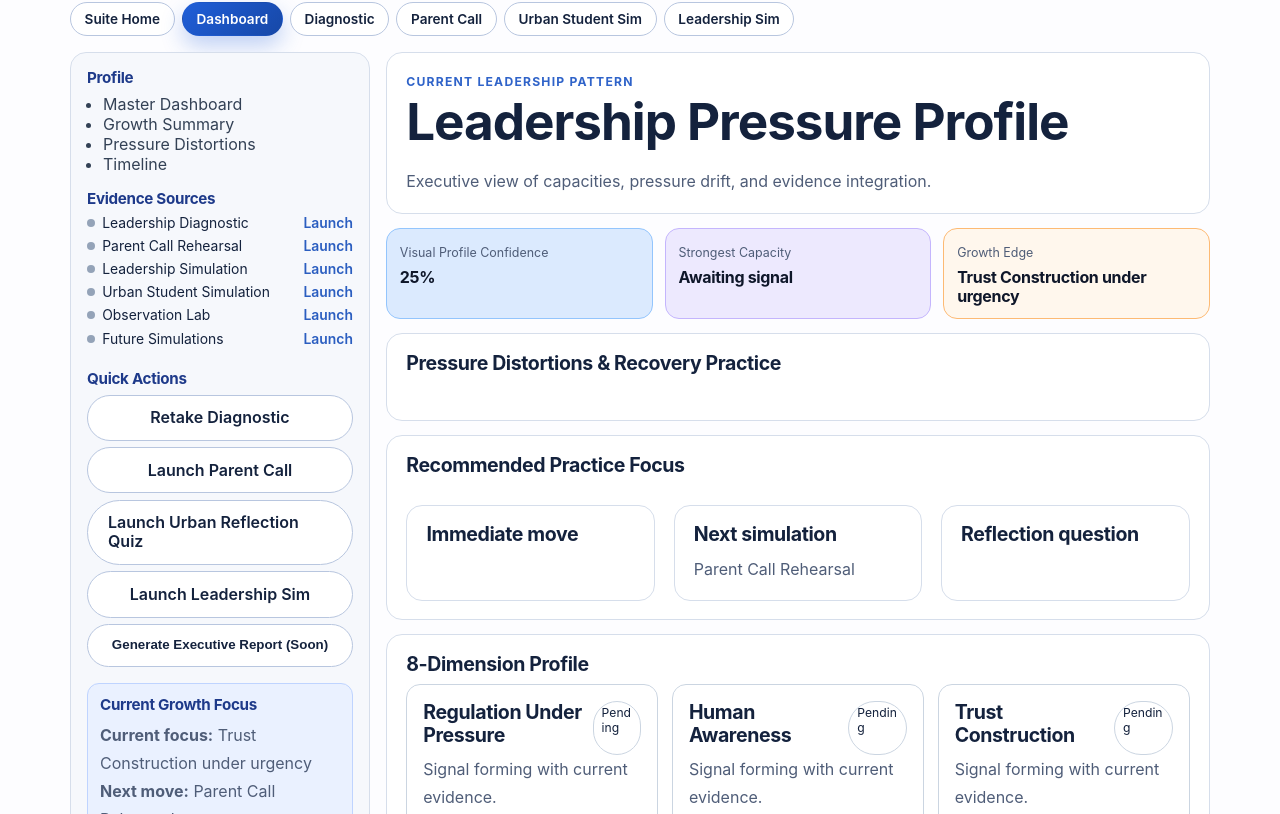
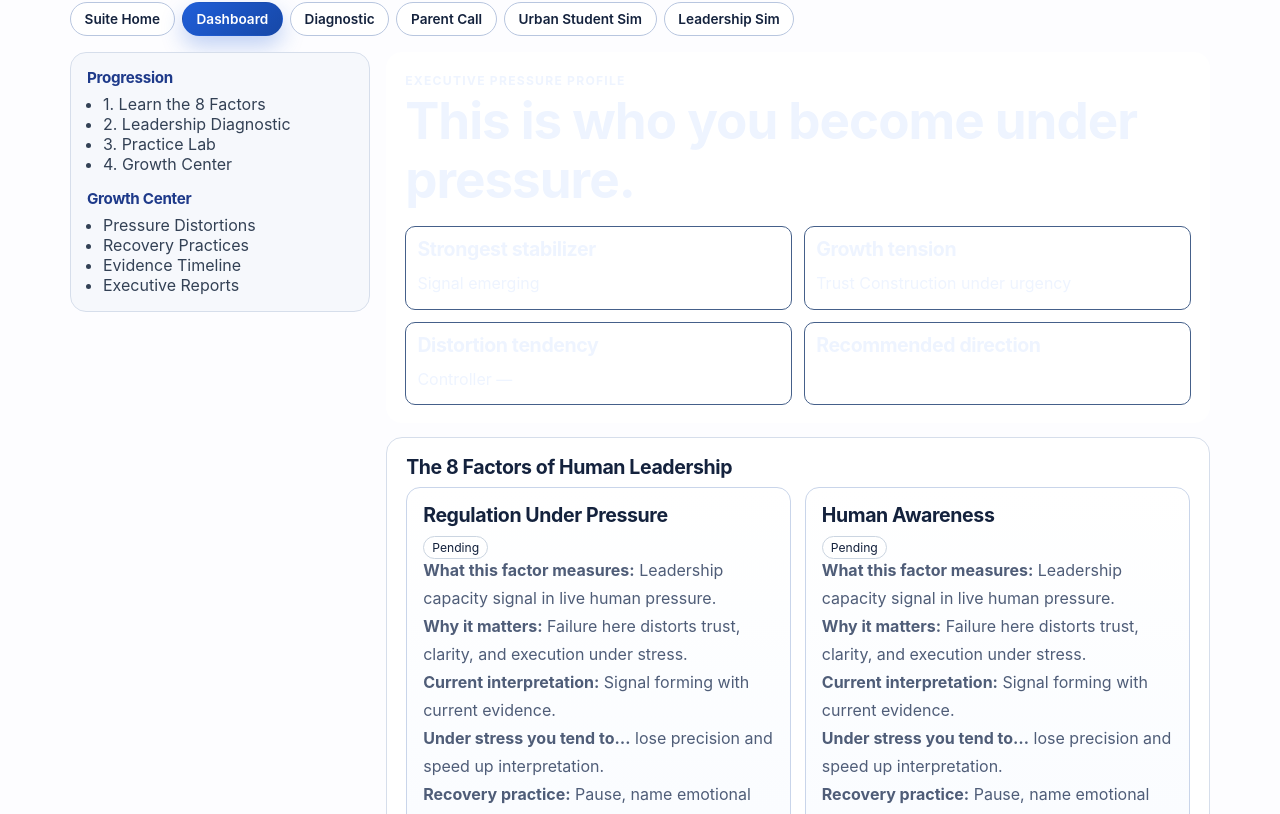
Before and after one commit to DrRobF/rob-furman-portfolio, a Next.js app: page /human-equation-suite/dashboard in a window 1280 px wide. Shown: the part 186-1000 px from the top of the page. Built offline with nearby package versions, Linux system fonts and the light colour scheme.

Commit message:
Redesign Human Equation Suite progression and executive dashboard

```diff
--- a/app/globals.css
+++ b/app/globals.css
@@ -1831,3 +1831,12 @@ p {
   .hes-app-layout { grid-template-columns: minmax(0, 1fr); }
   .hes-command-sidebar { position: static; }
 }
+
+.hes-hero-profile{background:linear-gradient(135deg,#0f1b33,#1f3c6d);color:#eef4ff;border:0}
+.hes-hero-profile p,.hes-hero-profile h1,.hes-hero-profile h3{color:#eef4ff}
+.hes-hero-grid{display:grid;grid-template-columns:repeat(2,minmax(0,1fr));gap:.75rem;margin-top:.8rem}
+.hes-hero-grid>div{padding:.7rem;border:1px solid #45608a;border-radius:10px;background:rgba(255,255,255,.04)}
+.hes-factor-grid{display:grid;grid-template-columns:repeat(2,minmax(0,1fr));gap:.85rem}
+.hes-factor-panel{border:1px solid #c9d5ea;border-radius:14px;padding:1rem;background:linear-gradient(180deg,#fff,#f8fbff)}
+.hes-learning-shell{max-width:1000px;margin:0 auto}
+@media (max-width:900px){.hes-factor-grid,.hes-hero-grid{grid-template-columns:1fr}}
--- a/app/human-equation-suite/dashboard/page.js
+++ b/app/human-equation-suite/dashboard/page.js
@@ -15,26 +15,7 @@ const reportTabs = [
   { key: 'observation-lab', label: 'Observation Lab', sourceKey: 'observationLab' },
 ];
 
-const dimensionInsightMap = {
-  regulation: { low: 'Pressure appears to affect pacing and recovery speed.', mid: 'Stability is present, but urgency can still compress response time.', high: 'Current evidence suggests steady emotional pacing under pressure.' },
-  awareness: { low: 'Behavior may be interpreted before enough human context is gathered.', mid: 'Context is noticed, but may depend on how clearly emotional cues appear.', high: 'Evidence suggests strong attention to hidden context behind surface behavior.' },
-  trust: { low: 'Trust may weaken when urgency pushes decisions faster than relational repair.', mid: 'Relational care is visible, but consistency under pressure needs strengthening.', high: 'Evidence suggests stable attention to dignity, repair, and relational safety.' },
-  reality: { low: 'Emotional load may narrow evidence-gathering.', mid: 'Fact-finding is present, but assumptions can still enter under urgency.', high: 'Current evidence suggests strong separation of fact, emotion, and assumption.' },
-  grayArea: { low: 'Ambiguity may push decisions toward either rigidity or inconsistency.', mid: 'Context is considered, but fairness needs clearer explanation under pressure.', high: 'Evidence suggests mature navigation of competing truths.' },
-  systems: { low: 'Responses may stay individual rather than system-based.', mid: 'System patterns are noticed, but routines may need clearer follow-through.', high: 'Evidence suggests strong awareness of routines, roles, and distributed support.' },
-  instructional: { low: 'Instructional implications may remain secondary to behavior or urgency.', mid: 'Academic context is considered, but needs stronger linkage to action.', high: 'Evidence suggests strong connection between leadership moves and learning conditions.' },
-  vision: { low: 'Purpose may not yet translate into a clear change pathway.', mid: 'Vision is present, but needs stronger behavioral alignment.', high: 'Evidence suggests clear connection between purpose, trust, and forward movement.' },
-};
-
-const getDimensionInsight = (dimensionKey, score) => {
-  const map = dimensionInsightMap[dimensionKey];
-  if (!map) return 'Signal forming with current evidence.';
-  if (!Number.isFinite(score)) return 'Signal forming with current evidence.';
-  if (score < 2.5) return map.low;
-  if (score < 3.75) return map.mid;
-  return map.high;
-};
-
+const getDimensionInsight = (key, score) => Number.isFinite(score) ? `Current signal: ${score >= 3.8 ? 'stabilizing strength under pressure' : score >= 3 ? 'forming capacity with inconsistent pressure reliability' : 'active growth edge that distorts under pressure'} in ${key}.` : 'Signal forming with current evidence.';
 const toSourceChips = (weights = {}) => Object.entries(weights).filter(([, value]) => value > 0).map(([source]) => source === 'diagnostic' ? 'Diagnostic' : source === 'urbanSim' ? 'Urban' : source === 'parentCall' ? 'Parent Call' : source === 'leadershipSim' ? 'Leadership Sim' : source === 'observationLab' ? 'Observation' : source).slice(0, 3);
 
 export default function HumanEquationDashboardPage() {
@@ -78,7 +59,6 @@ export default function HumanEquationDashboardPage() {
   const growthEdge = sorted[sorted.length - 1];
   const interpretation = profile.interpretation || {};
   const focusTitle = interpretation.mostFragileCapacity || growthEdge?.label || 'Trust Construction under urgency';
-
   const report = reportTabs.find((item) => item.key === activeReport);
   const source = report ? profile.evidenceSources[report.sourceKey] : null;
   const reportExists = source?.status === 'completed' || activeReport === 'urban' && !!urbanReport;
@@ -86,47 +66,13 @@ export default function HumanEquationDashboardPage() {
   return <section className="section section-light"><div className="container"><LanguageSwitcher /><HumanEquationNav />
     <div className="hes-app-layout top-space-sm">
       <aside className="hes-command-sidebar">
-        <section>
-          <h3>Profile</h3>
-          <ul>
-            <li>Master Dashboard</li><li>Growth Summary</li><li>Pressure Distortions</li><li>Timeline</li>
-          </ul>
-        </section>
-        <section>
-          <h3>Evidence Sources</h3>
-          {Object.values(profile.evidenceSources).map((s) => {
-            const done = s.status === 'completed';
-            return <div key={s.key} className="sidebar-source-row"><span className={`dot ${done ? 'done' : ''}`} />{s.label}<Link href={done ? `/human-equation-suite/dashboard?tab=${reportTabs.find((t) => t.sourceKey === s.key)?.key || 'diagnostic'}` : s.route} className="text-link">{done ? 'View Report' : 'Launch'}</Link></div>;
-          })}
-        </section>
-        <section>
-          <h3>Quick Actions</h3>
-          <div className="quick-actions">
-            <Link className="button secondary" href="/human-equation-suite/diagnostic">Retake Diagnostic</Link>
-            <Link className="button secondary" href="/human-equation">Launch Parent Call</Link>
-            <Link className="button secondary" href="/human-equation-suite/urban-reflection">Launch Urban Reflection Quiz</Link>
-            <Link className="button secondary" href="/simulation-overview">Launch Leadership Sim</Link>
-            <button className="button secondary" type="button" disabled>Generate Executive Report (Soon)</button>
-          </div>
-        </section>
-        <section className="focus-box"><h3>Current Growth Focus</h3><p><strong>Current focus:</strong> {focusTitle}</p><p><strong>Next move:</strong> {interpretation.nextBestStep || 'Parent Call Rehearsal'}</p></section>
+        <section><h3>Progression</h3><ul><li>1. Learn the 8 Factors</li><li>2. Leadership Diagnostic</li><li>3. Practice Lab</li><li>4. Growth Center</li></ul></section>
+        <section><h3>Growth Center</h3><ul><li>Pressure Distortions</li><li>Recovery Practices</li><li>Evidence Timeline</li><li>Executive Reports</li></ul></section>
       </aside>
-
       <main className="hes-main-content">
-        <article className="card"><p className="eyebrow">Current Leadership Pattern</p><h1>Leadership Pressure Profile</h1><p>{interpretation.summary || 'Executive view of capacities, pressure drift, and evidence integration.'}</p></article>
-        <section className="hes-kpi-strip"><article className="kpi-card kpi-blue"><p>Visual Profile Confidence</p><h3>{Math.round(profile.confidenceLevels.blended * 100)}%</h3></article><article className="kpi-card kpi-purple"><p>Strongest Capacity</p><h3>{interpretation.strongestCapacity || strongest?.label || 'Awaiting signal'}</h3></article><article className="kpi-card kpi-amber"><p>Growth Edge</p><h3>{focusTitle}</h3></article></section>
-
-        <article className="card"><h2>Pressure Distortions & Recovery Practice</h2><div className="card-grid">{(interpretation.pressureIdentityDetails || []).map((item) => <article key={item.name} className="card"><h3>{item.name}</h3><p><strong>Drift:</strong> {item.pattern}</p><p><strong>Recovery practice:</strong> {item.practice}</p></article>)}</div></article>
-
-        <article className="card"><h2>Recommended Practice Focus</h2><div className="card-grid"><article className="card"><h3>Immediate move</h3><p>{interpretation.recommendedCoachingFocus}</p></article><article className="card"><h3>Next simulation</h3><p>{profile.recommendations?.nextSimulation || 'Parent Call Rehearsal'}</p></article><article className="card"><h3>Reflection question</h3><p>{interpretation.reflectionQuestion}</p></article></div></article>
-
-        <article className="card"><h2>8-Dimension Profile</h2><div className="hes-dimension-grid">{dimensionDefinitions.map(({ key, label }) => { const d = profile.dimensions[key]; return <article key={key} className="dimension-tile"><header><h3>{label}</h3><span className="score-pill">{Number.isFinite(d.blendedCompositeScore) ? `${d.blendedCompositeScore.toFixed(1)} / 5` : 'Pending'}</span></header><p className="dim-insight">{getDimensionInsight(key, d.blendedCompositeScore)}</p><div className="source-chips">{toSourceChips(d.evidenceWeights).map((chip) => <span key={chip}>{chip}</span>)}</div></article>; })}</div></article>
-
-        <article className="card"><h2>Evidence Summary</h2><div className="hes-evidence-table-wrap"><table className="hes-evidence-table"><thead><tr><th>Source</th><th>Status</th><th>What it contributes</th><th>Last completed</th><th>Action</th></tr></thead><tbody>{Object.values(profile.evidenceSources).map((s) => { const done = s.status === 'completed'; return <tr key={s.key}><td>{s.label}</td><td><span className={`status-badge ${done ? 'is-complete' : 'is-pending'}`}>{done ? 'Completed' : 'Pending'}</span></td><td>{s.contribution}</td><td>{s.latestUpdate || 'Not yet completed'}</td><td><Link href={done ? `/human-equation-suite/dashboard?tab=${reportTabs.find((t) => t.sourceKey === s.key)?.key || 'diagnostic'}` : s.route} className="button secondary">{done ? 'View Report' : 'Launch'}</Link></td></tr>; })}</tbody></table></div></article>
-
-        <article className="card timeline-panel"><h2>Timeline / Trends</h2><p>{(profile.simulationHistory || []).map((event) => `${event.source} (${event.completedAt ? new Date(event.completedAt).toLocaleDateString('en-US') : 'pending'})`).join(' • ') || 'No timeline evidence yet.'}</p></article>
-
-        <article className="card"><h2>Selected Report Detail</h2><div className="hes-report-selector">{reportTabs.map((tab) => <button key={tab.key} className={`button ${activeReport === tab.key ? 'primary' : 'secondary'}`} onClick={() => setActiveReport(tab.key)}>{tab.label}</button>)}</div>{reportExists ? <div className="top-space-sm"><p><strong>{report?.label}:</strong> {source?.contribution || urbanReport?.evidenceSummary}</p>{activeReport === 'urban' && urbanReport ? <p>{urbanReport.evidenceSummary}</p> : null}</div> : <div className="hes-empty-report"><p>No report evidence has been captured yet for {report?.label}.</p><Link href={source?.route || '/human-equation-suite/diagnostic'} className="button secondary">Launch Source</Link></div>}</article>
+        <article className="card hes-hero-profile"><p className="eyebrow">Executive Pressure Profile</p><h1>This is who you become under pressure.</h1><p>{interpretation.summary}</p><div className="hes-hero-grid"><div><h3>Strongest stabilizer</h3><p>{interpretation.strongestCapacity || strongest?.label || 'Signal emerging'}</p></div><div><h3>Growth tension</h3><p>{focusTitle}</p></div><div><h3>Distortion tendency</h3><p>{interpretation.pressureIdentity || 'Controller'} — {interpretation.trustUnderStress}</p></div><div><h3>Recommended direction</h3><p>{interpretation.recommendedCoachingFocus}</p></div></div></article>
+        <article className="card"><h2>The 8 Factors of Human Leadership</h2><div className="hes-factor-grid">{dimensionDefinitions.map(({ key, label }) => { const d = profile.dimensions[key]; return <article key={key} className="hes-factor-panel"><header><h3>{label}</h3><span className="score-pill">{Number.isFinite(d.blendedCompositeScore) ? `${d.blendedCompositeScore.toFixed(1)} / 5` : 'Pending'}</span></header><p><strong>What this factor measures:</strong> Leadership capacity signal in live human pressure.</p><p><strong>Why it matters:</strong> Failure here distorts trust, clarity, and execution under stress.</p><p><strong>Current interpretation:</strong> {getDimensionInsight(label, d.blendedCompositeScore)}</p><p><strong>Under stress you tend to…</strong> {d.blendedCompositeScore >= 3.6 ? 'stabilize this capacity' : 'lose precision and speed up interpretation'}.</p><p><strong>Recovery practice:</strong> Pause, name emotional load, and verify one additional data point.</p><p><strong>Evidence observed in…</strong> {toSourceChips(d.evidenceWeights).join(', ') || 'Awaiting simulation evidence'}.</p><p><strong>Growth trajectory:</strong> {d.trend || 'Tracking baseline only'}.</p></article>; })}</div></article>
+        <article className="card"><h2>Locked Progression</h2><div className="card-grid"><article className="card"><h3>Learn the 8 Factors</h3><p>Required onboarding to decode pressure patterns before diagnostic interpretation unlocks.</p><Link className="button primary" href="/human-equation-suite/learn">Start Learning Course</Link></article><article className="card"><h3>Leadership Diagnostic</h3><p>Unlocks after the framework course and generates your initial pressure profile.</p><Link className="button secondary" href="/human-equation-suite/diagnostic">Launch Diagnostic</Link></article><article className="card"><h3>Practice Lab Simulations</h3><p>Parent Call, Urban Student, Leadership Sim, and Observation Lab deepen evidence quality.</p><Link className="button secondary" href="/simulations">Enter Practice Lab</Link></article></div></article>
       </main>
     </div>
   </div></section>;
--- /dev/null
+++ b/app/human-equation-suite/learn/page.js
@@ -0,0 +1,6 @@
+'use client';
+import Link from 'next/link';
+import { LanguageSwitcher } from '../../components/LanguageSwitcher';
+import HumanEquationNav from '../../components/HumanEquationNav';
+import { dimensionDefinitions } from '../dashboard/profileData';
+export default function LearnEightFactorsPage(){return <section className="section section-light"><div className="container"><LanguageSwitcher /><HumanEquationNav /><div className="hes-learning-shell top-space-sm"><p className="eyebrow">Onboarding Experience</p><h1>Learn the 8 Factors</h1><p className="lead">Why smart leaders fail under pressure: without an operating system for emotional load, pattern recognition collapses into reactive leadership.</p><div className="hes-factor-grid top-space-sm">{dimensionDefinitions.map((factor)=><article className="hes-factor-panel" key={factor.key}><h3>{factor.label}</h3><p>Executive coaching module with reflection prompts, pressure distortions, and recovery practices tied to this factor.</p></article>)}</div><article className="card top-space-sm"><h3>Course Flow</h3><p>Introduction → 8 Factor Modules → Reflection Prompts → Scenario Labs → Distortions & Recovery Practices.</p><div className="button-row top-space-sm"><Link href="/human-equation-suite/diagnostic" className="button primary">Complete Course & Unlock Diagnostic</Link></div></article></div></div></section>;}
```
Also changed, not shown: app/human-equation-suite/page.js (+4 -10 lines).
